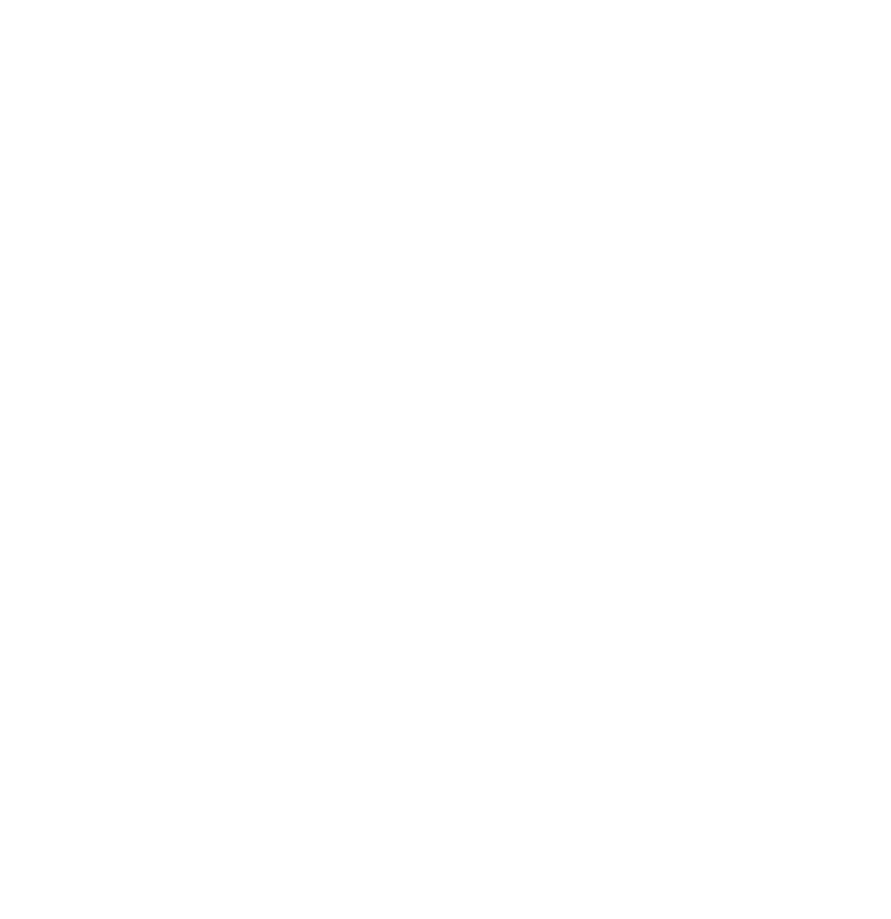
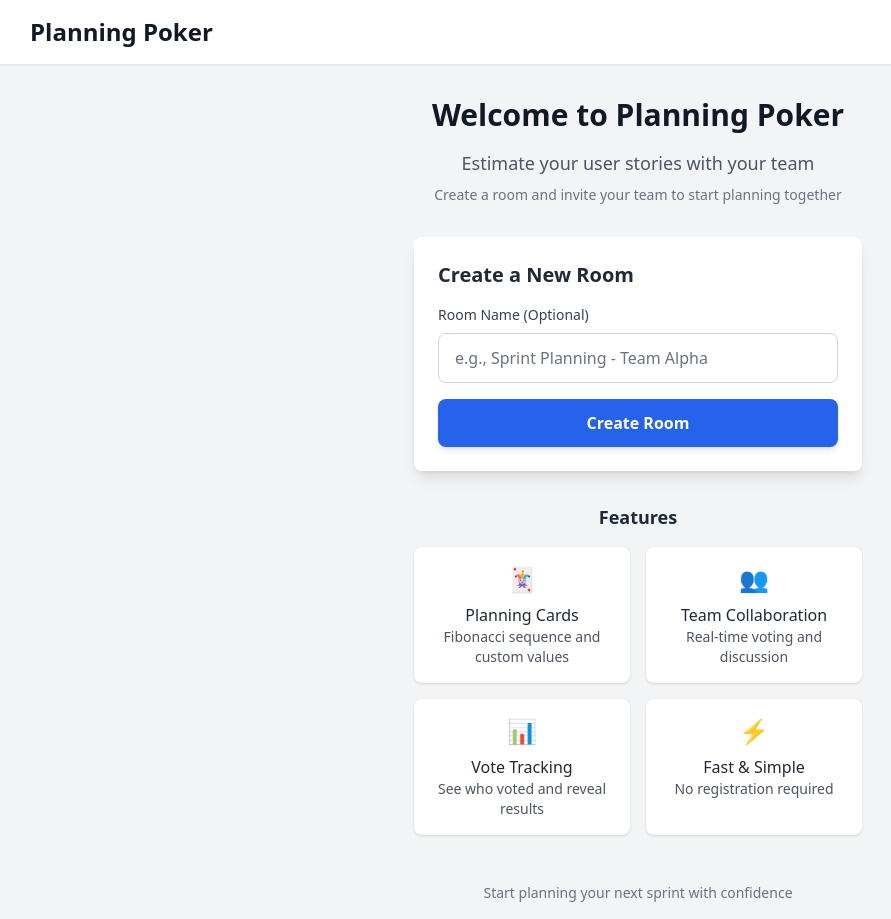
Before and after one commit to tombakerjr/planning-poker, a Nuxt app: page / in a window 1280 px wide. Before the commit this address had no page. Shown: the whole page, without its empty margins (2-893 px from the left). Before the commit the page ends 800 px from the top, so only its background shows below. Built offline with nearby package versions, Linux system fonts and the light colour scheme.

Commit message:
landing page

```diff
--- /dev/null
+++ b/pages/index.vue
@@ -0,0 +1,127 @@
+<script setup lang="ts">
+import { ref } from 'vue'
+
+const roomName = ref('')
+const isCreating = ref(false)
+
+async function createRoom() {
+  if (!roomName.value.trim()) return
+
+  isCreating.value = true
+
+  try {
+    // Generate a simple room ID (in a real app, this would be handled by the backend)
+    const roomId = Math.random().toString(36).substring(2, 8).toUpperCase()
+
+    // Navigate to the new room
+    await navigateTo(`/room/${roomId}`)
+  } catch (error) {
+    console.error('Error creating room:', error)
+  } finally {
+    isCreating.value = false
+  }
+}
+
+function handleKeyPress(event: KeyboardEvent) {
+  if (event.key === 'Enter') {
+    createRoom()
+  }
+}
+</script>
+
+<template>
+  <div class="flex min-h-screen flex-col bg-gray-100">
+    <header class="border-b border-gray-200 bg-white shadow-sm">
+      <div class="mx-auto max-w-screen-xl px-4 py-4 sm:px-6 lg:px-8">
+        <h1 class="text-2xl font-bold text-gray-900">Planning Poker</h1>
+      </div>
+    </header>
+
+    <main class="flex flex-grow items-center justify-center p-4 sm:p-6 lg:p-8">
+      <div class="w-full max-w-md">
+        <!-- Welcome Section -->
+        <div class="text-center mb-8">
+          <h2 class="text-3xl font-bold text-gray-900 mb-4">
+            Welcome to Planning Poker
+          </h2>
+          <p class="text-lg text-gray-600 mb-2">
+            Estimate your user stories with your team
+          </p>
+          <p class="text-sm text-gray-500">
+            Create a room and invite your team to start planning together
+          </p>
+        </div>
+
+        <!-- Create Room Form -->
+        <div class="rounded-lg bg-white p-6 shadow-lg">
+          <h3 class="text-xl font-semibold text-gray-800 mb-4">
+            Create a New Room
+          </h3>
+
+          <div class="space-y-4">
+            <div>
+              <label for="roomName" class="block text-sm font-medium text-gray-700 mb-2">
+                Room Name (Optional)
+              </label>
+              <input
+                id="roomName"
+                v-model="roomName"
+                type="text"
+                placeholder="e.g., Sprint Planning - Team Alpha"
+                class="w-full rounded-lg border border-gray-300 px-4 py-3 text-gray-900 placeholder-gray-500 focus:border-blue-500 focus:outline-none focus:ring-2 focus:ring-blue-500 focus:ring-offset-2"
+                @keypress="handleKeyPress"
+                :disabled="isCreating"
+              />
+            </div>
+
+            <button
+              @click="createRoom"
+              :disabled="isCreating"
+              class="w-full rounded-lg bg-blue-600 px-4 py-3 text-white font-semibold shadow-md transition-all duration-200 ease-in-out hover:bg-blue-700 hover:shadow-lg focus:outline-none focus:ring-2 focus:ring-blue-500 focus:ring-offset-2 disabled:opacity-50 disabled:cursor-not-allowed"
+            >
+              <span v-if="!isCreating">Create Room</span>
+              <span v-else class="flex items-center justify-center">
+                <svg class="animate-spin -ml-1 mr-3 h-5 w-5 text-white" xmlns="http://www.w3.org/2000/svg" fill="none" viewBox="0 0 24 24">
+                  <circle class="opacity-25" cx="12" cy="12" r="10" stroke="currentColor" stroke-width="4"></circle>
+                  <path class="opacity-75" fill="currentColor" d="M4 12a8 8 0 018-8V0C5.373 0 0 5.373 0 12h4zm2 5.291A7.962 7.962 0 014 12H0c0 3.042 1.135 5.824 3 7.938l3-2.647z"></path>
+                </svg>
+                Creating...
+              </span>
+            </button>
+          </div>
+        </div>
+
+        <!-- Features Section -->
+        <div class="mt-8 text-center">
+          <h4 class="text-lg font-semibold text-gray-800 mb-4">Features</h4>
+          <div class="grid grid-cols-1 gap-4 sm:grid-cols-2">
+            <div class="rounded-lg bg-white p-4 shadow">
+              <div class="text-2xl mb-2">🃏</div>
+              <h5 class="font-medium text-gray-800">Planning Cards</h5>
+              <p class="text-sm text-gray-600">Fibonacci sequence and custom values</p>
+            </div>
+            <div class="rounded-lg bg-white p-4 shadow">
+              <div class="text-2xl mb-2">👥</div>
+              <h5 class="font-medium text-gray-800">Team Collaboration</h5>
+              <p class="text-sm text-gray-600">Real-time voting and discussion</p>
+            </div>
+            <div class="rounded-lg bg-white p-4 shadow">
+              <div class="text-2xl mb-2">📊</div>
+              <h5 class="font-medium text-gray-800">Vote Tracking</h5>
+              <p class="text-sm text-gray-600">See who voted and reveal results</p>
+            </div>
+            <div class="rounded-lg bg-white p-4 shadow">
+              <div class="text-2xl mb-2">⚡</div>
+              <h5 class="font-medium text-gray-800">Fast & Simple</h5>
+              <p class="text-sm text-gray-600">No registration required</p>
+            </div>
+          </div>
+        </div>
+      </div>
+    </main>
+
+    <footer class="py-4 text-center text-sm text-gray-500">
+      <p>Start planning your next sprint with confidence</p>
+    </footer>
+  </div>
+</template>
```
Also changed, not shown: 1 other file (tests, documents, lock files or other folders).
